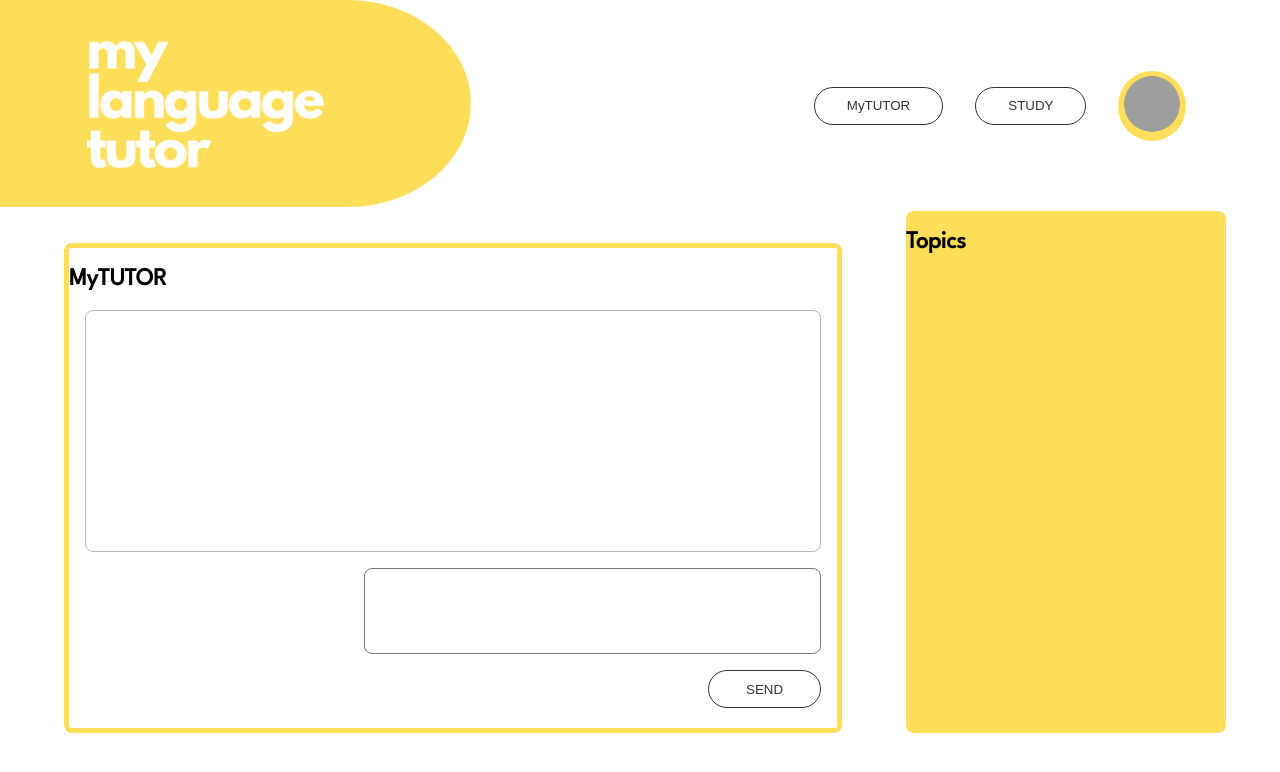
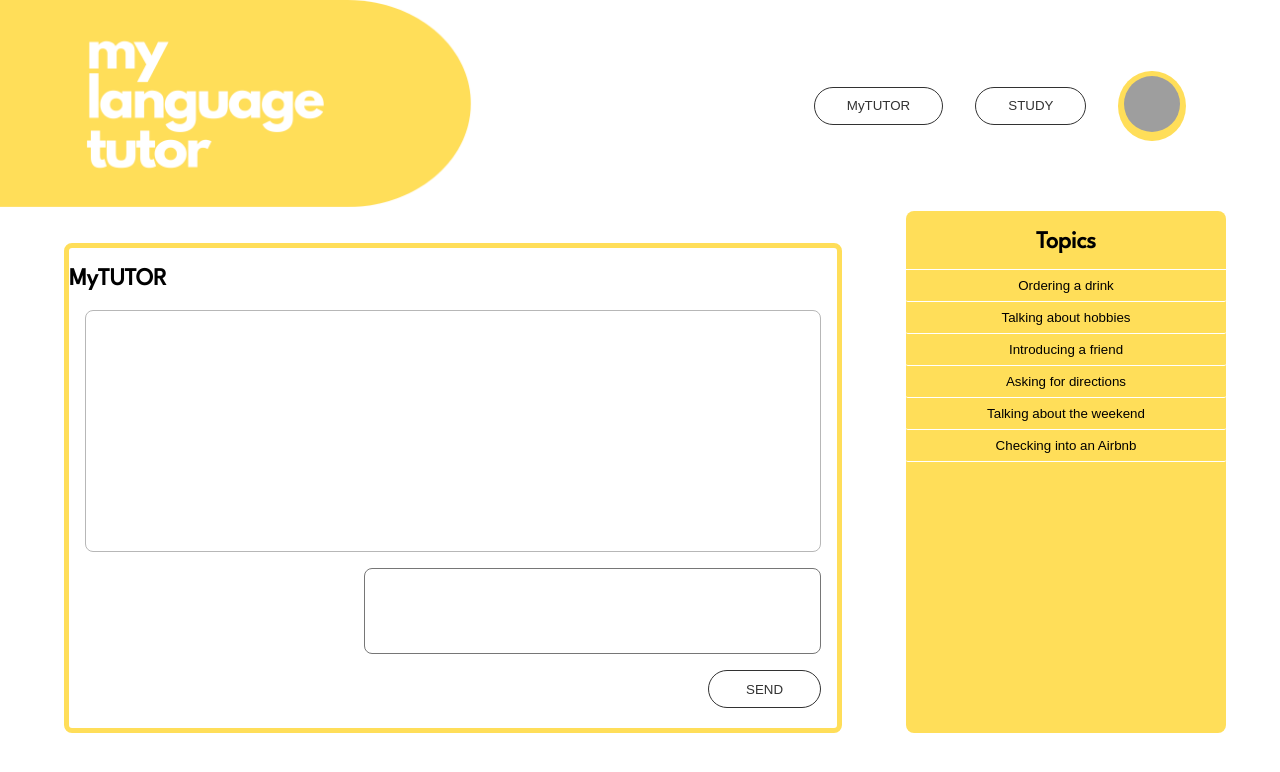
Before and after one commit to austinwisdom/austin-wisdom-my-language-tutor, a JavaScript app in the folder client/: page /my-tutor in a window 1280 px wide. Shown: the top 772 px of the page. Built offline with nearby package versions, Linux system fonts and the light colour scheme; grey boxes are pictures that could not be loaded; the HTML template or start-up script is replaced by a standard one.

Commit message:
Finished styling for v1

```diff
--- a/client/package.json
+++ b/client/package.json
@@ -3,6 +3,7 @@
   "version": "0.1.0",
   "private": true,
   "dependencies": {
+    "@babel/plugin-proposal-private-property-in-object": "^7.21.11",
     "@testing-library/jest-dom": "^5.16.5",
     "@testing-library/react": "^13.4.0",
     "@testing-library/user-event": "^13.5.0",
--- a/client/src/pages/MyTutorPage/MyTutorPage.js
+++ b/client/src/pages/MyTutorPage/MyTutorPage.js
@@ -1,3 +1,5 @@
+import { Link } from "react-router-dom";
+
 import "./MyTutorPage.scss"
 
 const MyTutorPage = () => {
@@ -22,8 +24,16 @@ const MyTutorPage = () => {
                     <button className="form__button--submit">SEND</button>
                 </form>
             </section>
-            <section className="page__container--info">
-                <h2>Topics</h2>
+            <section className="info__container">
+                <h2 className="info__heading">Topics</h2>
+
+                    <button className="info__button">Ordering a drink</button>
+                    <button className="info__button">Talking about hobbies</button>
+                    <button className="info__button">Introducing a friend</button>
+                    <button className="info__button">Asking for directions</button>
+                    <button className="info__button">Talking about the weekend</button>
+                    <button className="info__button">Checking into an Airbnb</button>
+
             </section>
 
         </main>
--- a/client/src/pages/MyTutorPage/MyTutorPage.scss
+++ b/client/src/pages/MyTutorPage/MyTutorPage.scss
@@ -19,21 +19,53 @@
             max-height: 30rem;
         }
 
-        &--info {
-            border-radius: 8px;
-            background-color: $yellow;
-
-            width: 25%;
-            margin-left: 5%;
-            margin-bottom: 2rem;
-        }
-
         &--conversation {
             height: 15rem;
             border: 1px solid $light-stone;
             margin: 1rem;
             border-radius: 8px;
             overflow: scroll;
+        }
+    }
+}
+
+.info {
+    &__container {
+        border-radius: 8px;
+        background-color: $yellow;
+        width: 25%;
+        margin-left: 5%;
+        margin-bottom: 2rem;
+
+        &--buttons {
+            display: flex;
+            flex-direction: column;
+        }
+    }
+
+    &__heading {
+        text-align: center;
+        border-bottom: 1px solid $white;
+        margin-bottom: 0;
+        padding-bottom: 1rem;
+    }
+
+    &__ul {
+        margin: 0;
+    }
+
+    &__button {
+        width: 100%;
+        padding: .5rem;
+        border: none;
+        border-bottom: 1px solid $white;
+        border-radius: 2px;
+        text-align: center;
+        background-color: $yellow;
+
+        &:hover {
+            transform: scale(1.1);
+            border: 1px solid $light-stone;
         }
     }
 }
```
Also changed, not shown: 1 other file (tests, documents, lock files or other folders).
